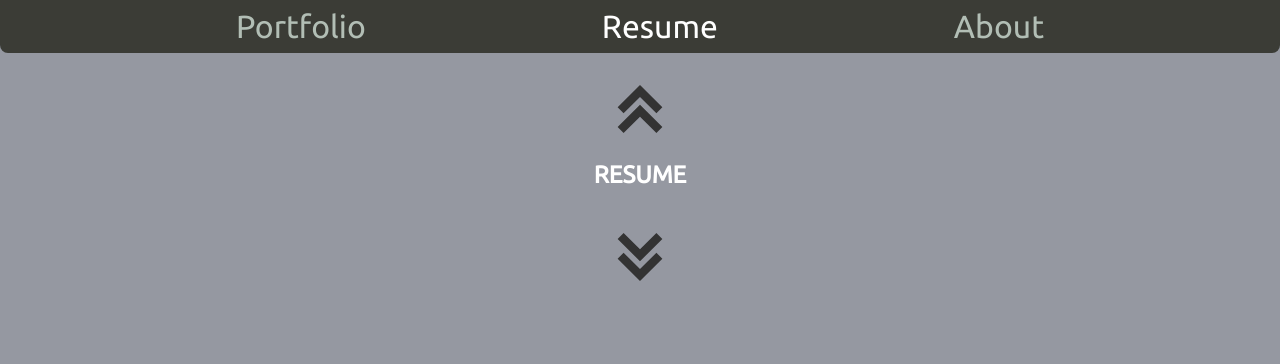
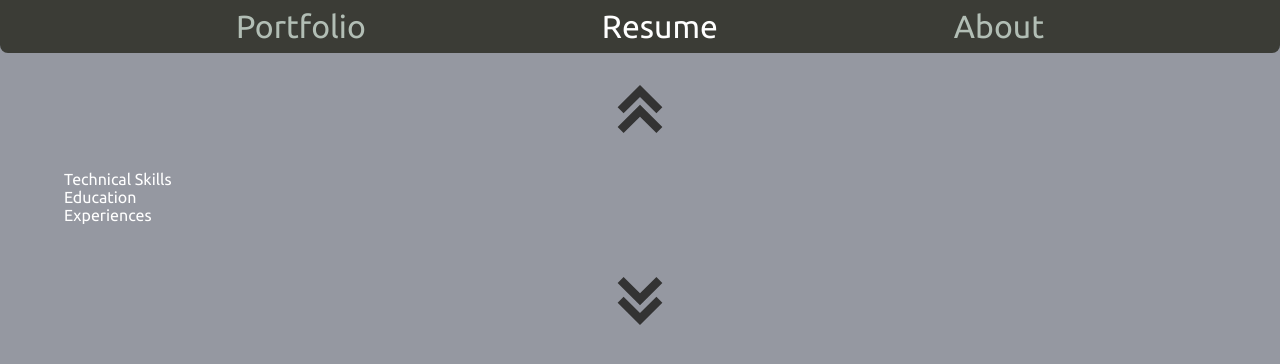
Before and after one commit to tarekel96/Portfolio_App, a React (Create React App) app in the folder portfolio/: page / in a window 1280 px wide. Both pictures are taken after a click on the element "Resume". Shown: the top 364 px of the page. Built offline with nearby package versions, Linux system fonts and the light colour scheme.

Commit message:
setup the blueprint for the resume section

```diff
--- a/portfolio/src/components/Layout.js
+++ b/portfolio/src/components/Layout.js
@@ -1,5 +1,5 @@
 import React from 'react';
-import propTypes from 'prop-types';
+import PropTypes from 'prop-types';
 import { Navbar } from './Navbar.js';
 import styles from './Layout.module.css';
 
@@ -19,10 +19,10 @@ export const Layout = ({ children, hasNavbar = true, setPageIndex, navItems, set
 	);
 };
 Layout.propTypes = {
-	children: propTypes.any,
-	hasNavbar: propTypes.bool,
-	setPageIndex: propTypes.func,
-	navItems: propTypes.array,
-	setCurrentNav: propTypes.func,
-	resetPreviousNavItem: propTypes.func
+	children: PropTypes.any,
+	hasNavbar: PropTypes.bool,
+	setPageIndex: PropTypes.func,
+	navItems: PropTypes.array,
+	setCurrentNav: PropTypes.func,
+	resetPreviousNavItem: PropTypes.func
 };
--- a/portfolio/src/components/Layout.module.css
+++ b/portfolio/src/components/Layout.module.css
@@ -2,4 +2,6 @@
 	margin: 0;
 	padding: 0;
 	box-sizing: border-box;
+	min-height: 100%;
+	min-width: 100%;
 }
--- a/portfolio/src/components/Navbar.js
+++ b/portfolio/src/components/Navbar.js
@@ -1,5 +1,5 @@
 import React from 'react';
-import propTypes from 'prop-types';
+import PropTypes from 'prop-types';
 import styles from './Navbar.module.css';
 
 export const Navbar = ({ setPageIndex, navItems, setCurrentNav, resetPreviousNavItem }) => {
@@ -22,10 +22,10 @@ export const Navbar = ({ setPageIndex, navItems, setCurrentNav, resetPreviousNav
 	);
 };
 Navbar.propTypes = {
-	setPageIndex: propTypes.func,
-	navItems: propTypes.array,
-	setCurrentNav: propTypes.func,
-	resetPreviousNavItem: propTypes.func
+	setPageIndex: PropTypes.func,
+	navItems: PropTypes.array,
+	setCurrentNav: PropTypes.func,
+	resetPreviousNavItem: PropTypes.func
 };
 
 const NavItem = ({ name, id, setPageIndex, isCurrent, resetPreviousNavItem }) => {
@@ -54,9 +54,9 @@ const NavItem = ({ name, id, setPageIndex, isCurrent, resetPreviousNavItem }) =>
 	);
 };
 NavItem.propTypes = {
-	name: propTypes.string,
-	id: propTypes.number,
-	setPageIndex: propTypes.func,
-	isCurrent: propTypes.bool,
-	resetPreviousNavItem: propTypes.func
+	name: PropTypes.string,
+	id: PropTypes.number,
+	setPageIndex: PropTypes.func,
+	isCurrent: PropTypes.bool,
+	resetPreviousNavItem: PropTypes.func
 };
--- a/portfolio/src/components/Section.js
+++ b/portfolio/src/components/Section.js
@@ -4,6 +4,7 @@ import styles from './Section.module.css';
 
 export const Section = ({
 	children,
+	className,
 	column = false,
 	cardArrows = false,
 	upArrow,
@@ -19,7 +20,7 @@ export const Section = ({
 	rightArrowRef
 }) => {
 	return (
-		<div>
+		<div className={className !== undefined ? className : null}>
 			{upArrow || upAndDownArrows ? (
 				<section className={`${styles['upArrowContainer']}`}>
 					<UpArrow onClick={slideUp} upArrowRef={upArrowRef} />
@@ -40,6 +41,7 @@ export const Section = ({
 };
 Section.propTypes = {
 	children: PropTypes.any,
+	className: PropTypes.string,
 	column: PropTypes.bool,
 	cardArrows: PropTypes.bool,
 	upArrow: PropTypes.bool,
--- a/portfolio/src/pages/Resume.js
+++ b/portfolio/src/pages/Resume.js
@@ -1,5 +1,7 @@
 import React from 'react';
+import PropTypes from 'prop-types';
 import { Section } from '../components/Section.js';
+import styles from './Resume.module.css';
 
 const Resume = ({ slideUp, slideDown, upArrowRef, downArrowRef }) => {
 	return (
@@ -10,9 +12,21 @@ const Resume = ({ slideUp, slideDown, upArrowRef, downArrowRef }) => {
 			upArrowRef={upArrowRef}
 			downArrowRef={downArrowRef}
 		>
-			<h1>RESUME</h1>
+			<div className={styles['resumeSections']}>
+				<section className={styles['technicalSkills']}>Technical Skills</section>
+				<section className={styles['education']}>Education</section>
+				<section className={styles['experiences']}>Experiences</section>
+			</div>
 		</Section>
 	);
 };
 
+const Education = ({ name, id, duration, major, degreeType, gpa, specialAwards }) => {
+	return <div>Education</div>;
+};
+Education.propTypes = {};
+const Experience = ({ companyName, id, duration, position, roleDescription }) => {
+	return <div>Education</div>;
+};
+Experience.propTypes = {};
 export default Resume;
--- /dev/null
+++ b/portfolio/src/pages/Resume.module.css
@@ -0,0 +1,14 @@
+.resumeSections {
+	display: flex;
+	flex-direction: column;
+	justify-content: space-evenly;
+	width: 100%;
+	height: 100%;
+	margin: 2.5% auto;
+}
+.technicalSkills,
+.education,
+.experiences {
+	width: 100%;
+	height: 100%;
+}
```
